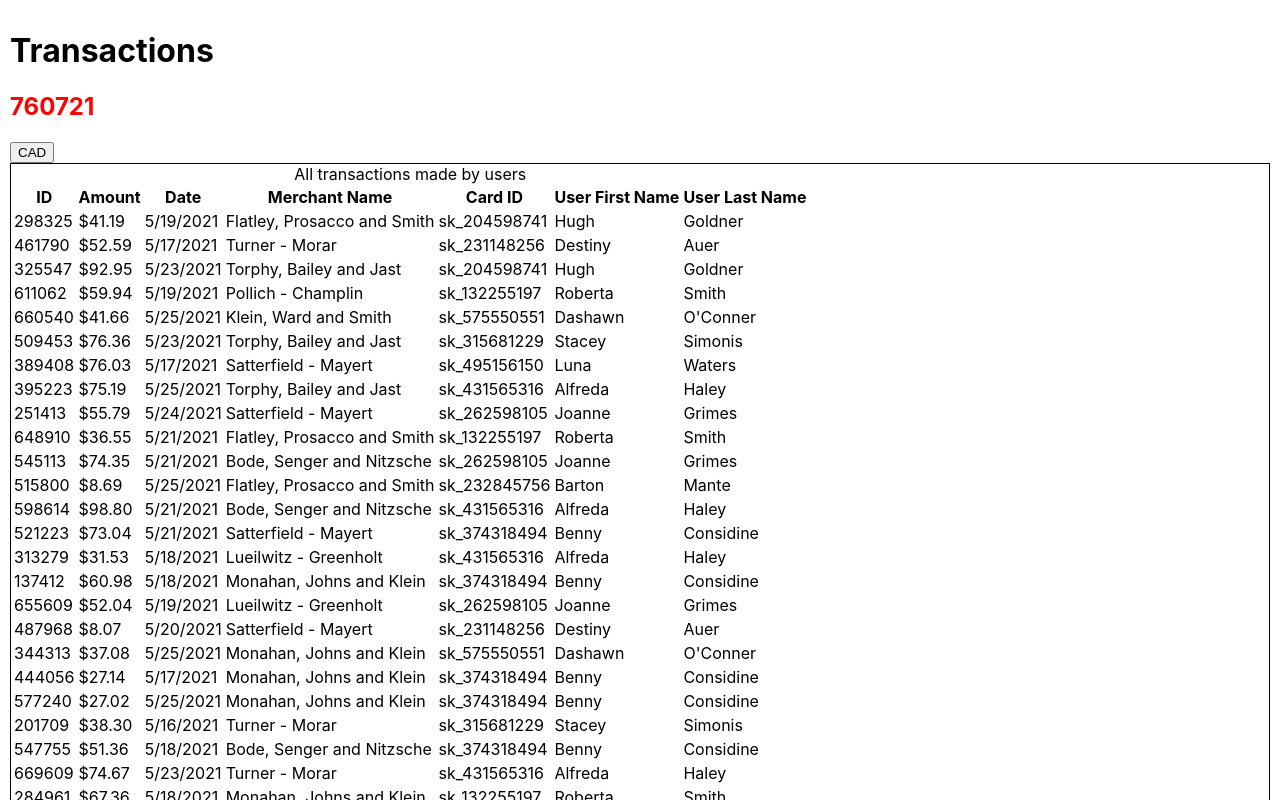
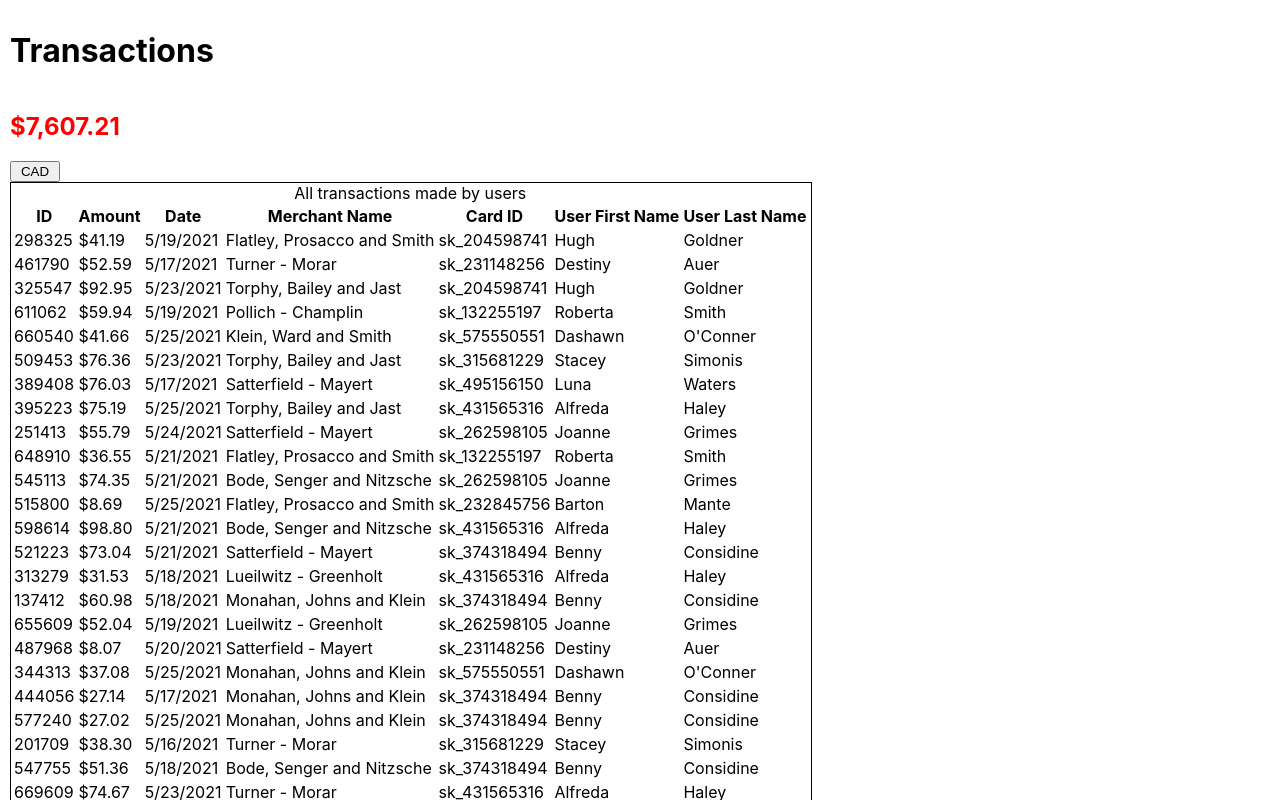
Before and after one commit to McMastS/hoppier-challenge, a React (Create React App) app: page / in a window 1280 px wide. Shown: the top 800 px of the page. Built offline with nearby package versions, Linux system fonts and the light colour scheme.

Commit message:
connect summary to currency

```diff
--- a/src/App.js
+++ b/src/App.js
@@ -5,10 +5,16 @@ import { getMerchants, getTransactions, getUsers } from './utils/GraphQLData';
 const Content = styled.div`
   box-shadow: 0px 4px 15px rgba(0, 0, 0, 0.08);
   padding: 10px;
+  display: flex;
+  flex-direction: column;
 `;
 
 const BigNumber = styled.h2`
   color: red;
+`;
+
+const Button = styled.button`
+  width: 50px;
 `;
 
 // const Scroll = styled.div`
@@ -19,26 +25,26 @@ const BigNumber = styled.h2`
 
 const exchangeRate = 1.21;
 
+const getTransactionAmount = (amountInUSDCents, currency) => {
+  const dollars = currency === "USD" ? amountInUSDCents / 100 : (amountInUSDCents * exchangeRate) / 100;
+  return dollars.toLocaleString("en-US", {style:"currency", currency: currency});
+}
+
 const Summary = (props) => {
   return (
-    <BigNumber>{props.totalSpent}</BigNumber>
+    <BigNumber>{getTransactionAmount(props.totalSpent, props.currency)}</BigNumber>
   )
 }
 
 const Scroll = (props) => {
   return (
-      <div style={{overflowY: 'scroll', border: '1px solid black', height: '800px'}}>
+      <div style={{overflowY: 'scroll', border: '1px solid black', maxHeight: '800px', maxWidth:'800px'}}>
           {props.children}
       </div>
   )
 };
 
 const Transactions = (props) => {
-  const getTransactionAmount = (amountInUSDCents) => {
-    const dollars = props.currency === "USD" ? amountInUSDCents / 100 : (amountInUSDCents * exchangeRate) / 100;
-    return dollars.toLocaleString("en-US", {style:"currency", currency:props.currency});
-  }
-
   return (
     <Scroll>
       <table>
@@ -65,7 +71,7 @@ const Transactions = (props) => {
             return (
               <tr key={transaction.id}>
                 <td>{transaction.id}</td>
-                <td>{getTransactionAmount(transaction.amountInUSDCents)}</td>
+                <td>{getTransactionAmount(transaction.amountInUSDCents, props.currency)}</td>
                 <td>{transaction.date.toLocaleDateString()}</td>
                 <td>{merchant?.name}</td>
                 <td>{transaction.cardId}</td>
@@ -113,7 +119,7 @@ function App() {
     <Content>
       <h1>Transactions</h1>
       <Summary totalSpent={totalSpent} currency={isUSD ? "USD" : "CAD"} />
-      <button onClick={switchCurrency}>{isUSD ? "CAD" : "USD"}</button>
+      <Button onClick={switchCurrency}>{isUSD ? "CAD" : "USD"}</Button>
       <Transactions transactions={transactions} merchants={merchants} users={users} currency={isUSD ? "USD" : "CAD"} />
     </Content>
   );
```
